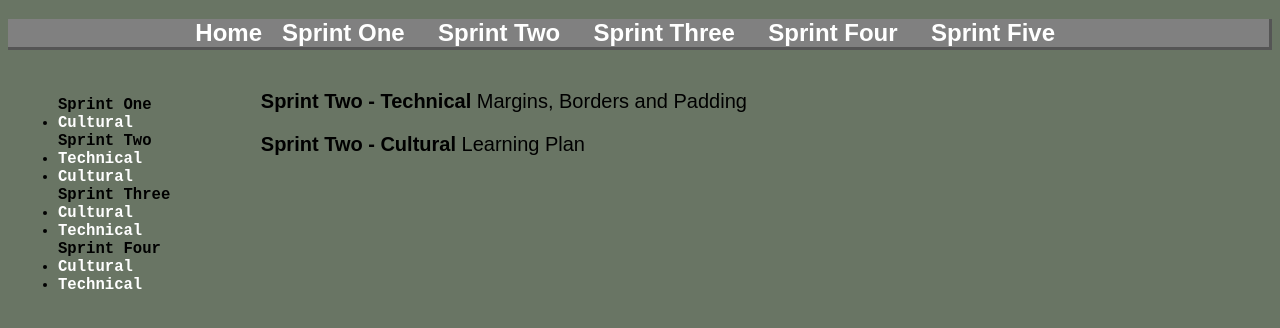
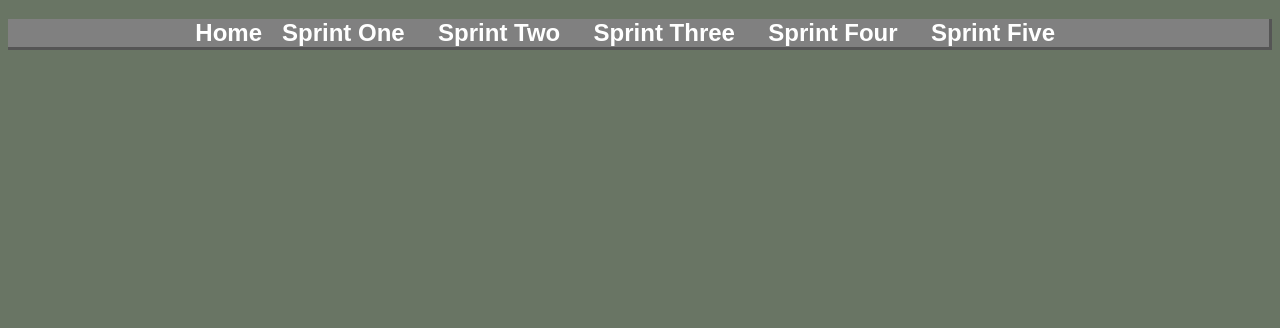
Before and after one commit to brendan-olphert/brendan-olphert.github.io, a plain HTML site: page blog/sprint2-home.html in a window 1280 px wide. Shown: the part 130-458 px from the top of the page. Drawn offline with Linux system fonts and the light colour scheme.

Commit message:
Update sprint2-home.html

```diff
--- a/blog/sprint2-home.html
+++ b/blog/sprint2-home.html
@@ -29,34 +29,6 @@
     <a href="../index.html" title="Sprint Five">Sprint Five</a>&nbsp;&nbsp;&nbsp;&nbsp;
   </div>
   </h2>
-  <div class="column" style="background-color:transparent">
-      <h3><ul>
-                        Sprint One<li><a href="https://brendan-olphert.github.io/blog/sprint1-technical.html"
-                        title="Sprint One-Cultural">Cultural</a></li>
 
-                        Sprint Two<li><a href="https://brendan-olphert.github.io/blog/sprint2-technical.html"
-                        title="Sprint Two-Technical">Technical</a></li>
-
-                        <li><a href="https://brendan-olphert.github.io/blog/sprint2-cultural.html"
-                        title="Sprint Two-Cultural">Cultural</a></li>
-
-                        Sprint Three<li><a href="/blog/sprint3-cultural.html">Cultural</a></li>
-
-                          <li><a href="/blog/sprint3-technical.html"
-                              title="Sprint Three-Technical">Technical</a></li>
-
-                        Sprint Four<li><a href="/blog/sprint4-cultural.html">Cultural</a></li>
-
-                          <li><a href="/blog/sprint4-technical.html"
-                                  title="Sprint Three-Technical">Technical</a></li></ul></h3>
-                      </div>
-
-                      <div class=main>
-
-      <div class= button-1><p><b>Sprint Two - Technical</b> Margins, Borders and Padding<a href="https://brendan-olphert.github.io/blog/sprint2-technical.html"></a></p></div>
-
-      <div class= button-1><p><b>Sprint Two - Cultural</b> Learning Plan<a href="https://brendan-olphert.github.io/blog/sprint2-cultural.html"</a></p></div>
-
-      </div>
   </body>
 </html>
```
